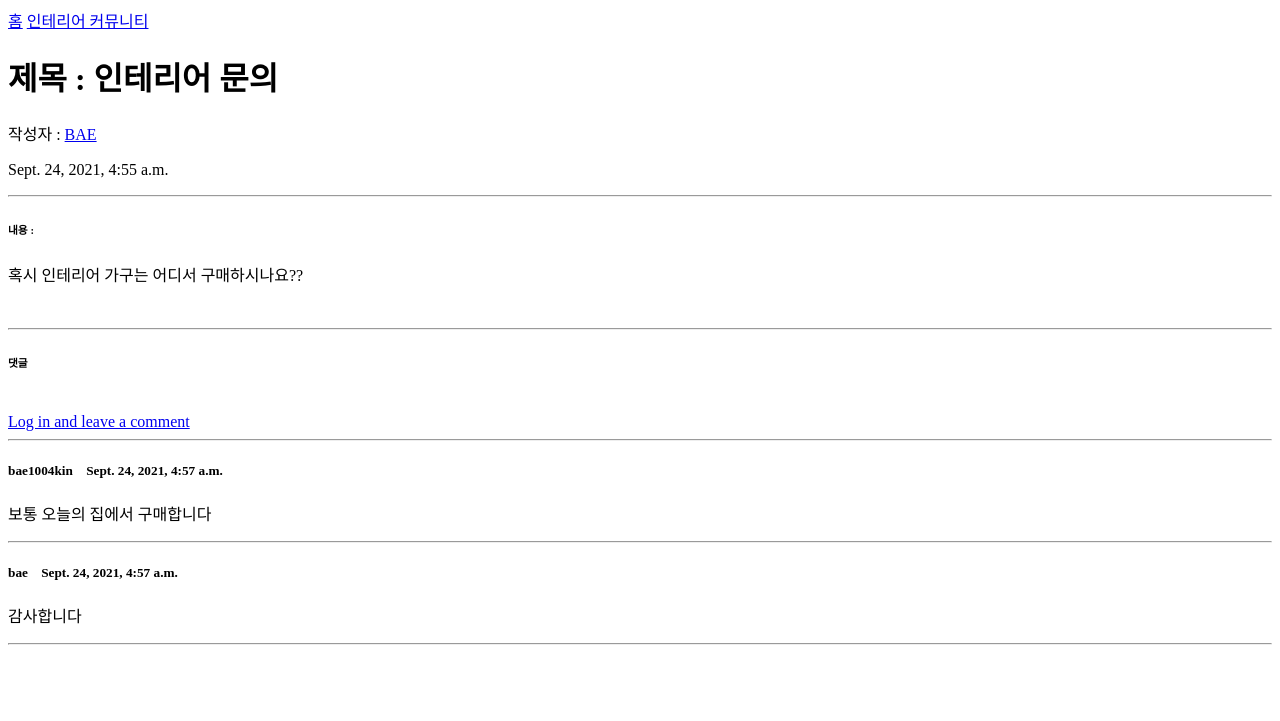
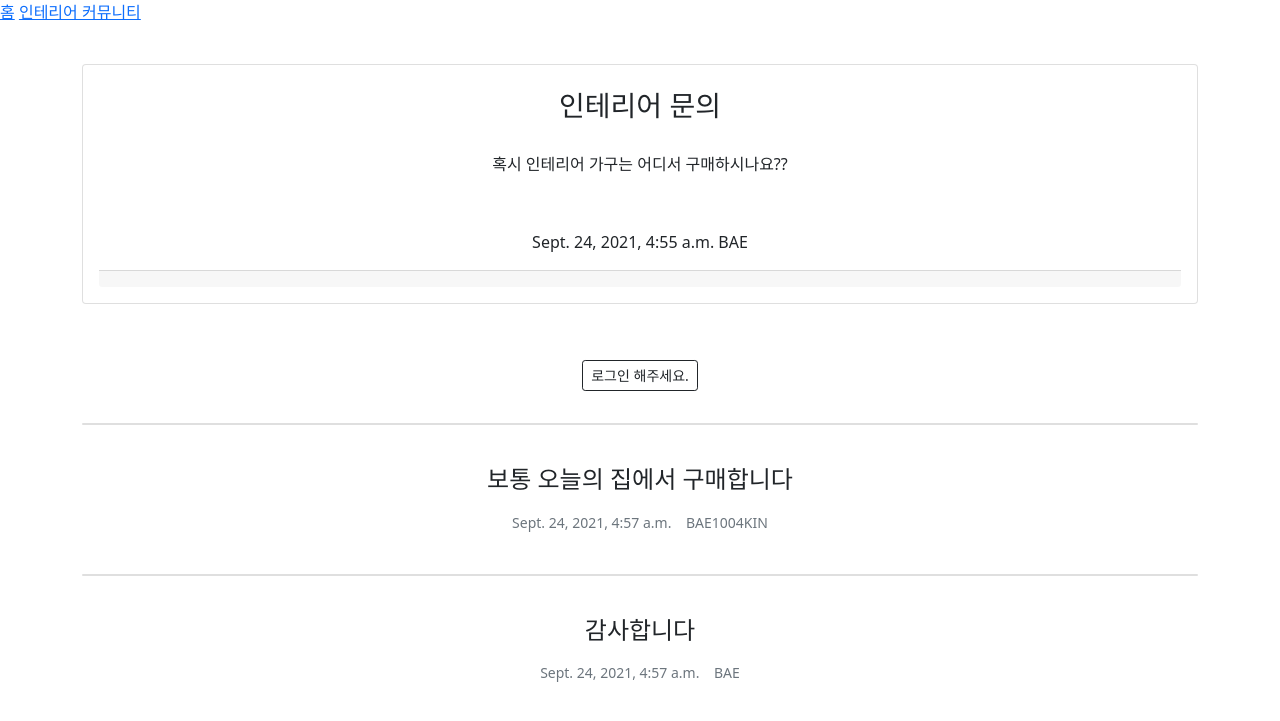
Before and after one commit to govl6113/YOLO-Day, a Django app: page /blog/11/ in a window 1280 px wide. Shown: the top 721 px of the page. Run offline with Django 3.2, Linux system fonts and the light colour scheme; data comes from the database, SQL or seed files in the repository; both versions use the stored data as it was after the commit; some libraries are stand-ins or nearby versions.

Commit message:
인테리어커뮤니티 게시글, 댓글, 작성폼 수정

```diff
--- a/myproject/blog/templates/blog/post_detail.html
+++ b/myproject/blog/templates/blog/post_detail.html
@@ -7,75 +7,122 @@
     <meta http-equiv="X-UA-Compatible" content="IE=edge">
     <meta name="viewport" content="width=device-width, initial-scale=1.0">
     <title>{{post.title}} - Blog</title>
+    <link href="https://cdn.jsdelivr.net/npm/bootstrap@5.1.1/dist/css/bootstrap.min.css" rel="stylesheet" integrity="sha384-F3w7mX95PdgyTmZZMECAngseQB83DfGTowi0iMjiWaeVhAn4FJkqJByhZMI3AhiU" crossorigin="anonymous">
 </head>
 
 <body>
+
     <nav>
         <a href="/">홈</a>
         <a href="/blog/">인테리어 커뮤니티</a>
     </nav>
 
-    {% if user.is_authenticated and user == post.author %}
-    <a href="/blog/delete_post/{{post.pk}}">삭제하기</a>
-
-    <a href="/blog/update_post/{{post.pk}}">게시글 수정하기</a> {% endif %}
-    <h1>제목 : {{post.title}}</h1>
-    작성자 : <a href="/about_me">{{post.author|upper}}</a>
-    <p>{{post.created_at}}</p>
-    <hr>
-    <h6>내용 : </h6>
-    <h4>{{post.create_at}}</h4>
-    <p>{{post.content}}</p>
-    <br>
-    <hr>
-    <h6>댓글</h6>
-    <br> {% if user.is_authenticated %}
 
 
 
+    <br>
+    <div class="container my-3 " style="text-align: center;">
+        <div class="row">
+            <div class="col-md-12">
+
+                <div class="card mb-4">
+                    <br>
+                    <h3>{{post.title}}</h3>
+
+                    <br>
+                    <h6>{{post.content}}</h6>
+                    <br>
+                    <br> {{post.created_at}} {{post.author | upper }}
+
+                    <div class="card-body">
+
+                        <div class="card-footer text-muted">
+
+                            </a> {% if user.is_authenticated and user == post.author %}
+                            <a class="btn btn-outline-success my-2 my-sm-0" href="/blog/update_post/{{post.pk}}/" role="button">
+                                <i class="fas fa-pen"></i>수정 </a>
+                            <a class="btn btn-outline-success my-2 my-sm-0" href="/blog/delete_post/{{post.pk}}">삭제</a>
+                            <!--  -->
+                            {%endif%}
+                        </div>
+                    </div>
+                </div>
+            </div>
+        </div>
+    </div>
+
+
+    <div class="container my-3 " style="text-align: center;">
+        <div class="row">
+            <div class="col-md-12">
+                <div class="card-body">
+                    {% if user.is_authenticated %}
                     <form id="comment-form" method="POST" action="{{ post.get_absolute_url }}new_comment/">
                         {% csrf_token %}
                         <div class="form-group">
                             {{ comment_form | crispy }}
                         </div>
-        <button type="submit">Submit</button>
+                        <br>
+                        <button type="submit" class="btn btn-outline-success my-2 my-sm-0">댓글달기</button>
                     </form>
+                    {% else %}
+                    <a role="button" class="btn btn-outline-dark btn-block btn-sm" href="#" data-toggle="modal" data-target="#loginModal">로그인 해주세요.</a> {% endif %}
+                </div>
+
+            </div>
+        </div>
+    </div>
 
 
-    {%else %}
-    <a role="button" href="#" data-toggle="modal" data-target="#loginModal">Log in and leave a comment</a> {% endif %}
+    <div style="text-align: center;">
+        <!-- Comments Form -->
 
-    <hr> {% if post.comment_set.exists %} {% for comment in post.comment_set.iterator %}
-    <div id="comment-{{comment.pk}}">
+
+        {% if post.comment_set.exists %} {% for comment in post.comment_set.iterator %}
+        <div class="container my-3 " style="text-align: center;">
+            <div class="row">
+                <div class="col-md-12">
+
+                    <div class="card mb-4">
+
+                    </div>
+                </div>
+            </div>
+
+        </div>
+        <!-- Single Comment -->
+        <div class="media mb-2" id="comment-{{ comment.pk }}">
+
+            <div class="media-body">
+
+
+                <p>
+                    <h4>{{ comment.content|linebreaks }}</h4>
+                </p>
 
 
 
-        <h5 class="mt-0">
-            {{ comment.author.username }} &nbsp;&nbsp;
-            <small class="text-muted"></small>{{ comment.created_at }}</small>
-        </h5>
-        <p>{{ comment.content | linebreaks }}</p>
+                {% if comment.created_at != comment.modified_at %}
+                <p class="text-muted float-right"><small>수정 날짜 : {{ comment.modified_at }}&nbsp;&nbsp; {{ comment.author.username|upper }}</small></p>
+                {% else%}
+                <small class="text-muted">{{ comment.created_at }} &nbsp;&nbsp; {{ comment.author.username|upper }} </small><br> {% endif %}
+                <br>
+                <!--  -->
                 {% if user.is_authenticated and comment.author == user %}
                 <div class="float-right">
-            <a role="button" class="btn btn-sm btn-info" id="comment-{{ comment.pk }}-update-btn" href="/blog/update_comment/{{ comment.pk }}/">
+                    <a role="button" class="btn btn-outline-success my-2 my-sm-0" id="comment-{{ comment.pk }}-update-btn" href="/blog/update_comment/{{ comment.pk }}/">
                             수정
                         </a>
-
-            <a role="button" class="btn btn-sm btn-danger" href="/blog/delete_comment/{{comment.pk}}/">삭제</a> {% if comment.created_at != comment.modified_at %}
-            <class="text_muted float-right"><small>수정된 날짜 : {{comment.modified_at}}</small></class=>
+                    <a role="button" class="btn btn-outline-success my-2 my-sm-0" href="/blog/delete_comment/{{comment.pk}}/">삭제</a>
+                </div>
 
 
 
                 {% endif %}
-
             </div>
-        {% endif %}
-
-        <hr>
-
         </div>
         {% endfor %} {% endif %}
-
+    </div>
 
 
 
--- a/myproject/blog/views.py
+++ b/myproject/blog/views.py
@@ -8,6 +8,14 @@ from django.core.exceptions import PermissionDenied
 from .forms import CommentForm
 from django.shortcuts import get_object_or_404
 # Create your views here.
+from .models import Comment
+from django import forms
+# Create your views here.
+
+class CommentForm(forms.ModelForm):
+    class Meta:
+        model = Comment
+        fields=('content',)
 
 
 class CommentUpdate(LoginRequiredMixin, UpdateView):
--- a/myproject/myproject/settings.py
+++ b/myproject/myproject/settings.py
@@ -165,3 +165,4 @@ LOGIN_REDIRECT_URL = '/'
 MEDIA_ROOT = os.path.join(BASE_DIR, 'media')
 # 각 media file에 대한 URL prefix
 MEDIA_URL = '/media/'
+CRISPY_TEMPLATE_PACK = 'bootstrap4'
```
Also changed, not shown: myproject/blog/templates/blog/post_form.html (+33 -8 lines), myproject/blog/templates/blog/post_list.html (+62 -12 lines), myproject/db.sqlite3. Lines whose indentation alone changed are shown as unchanged.
